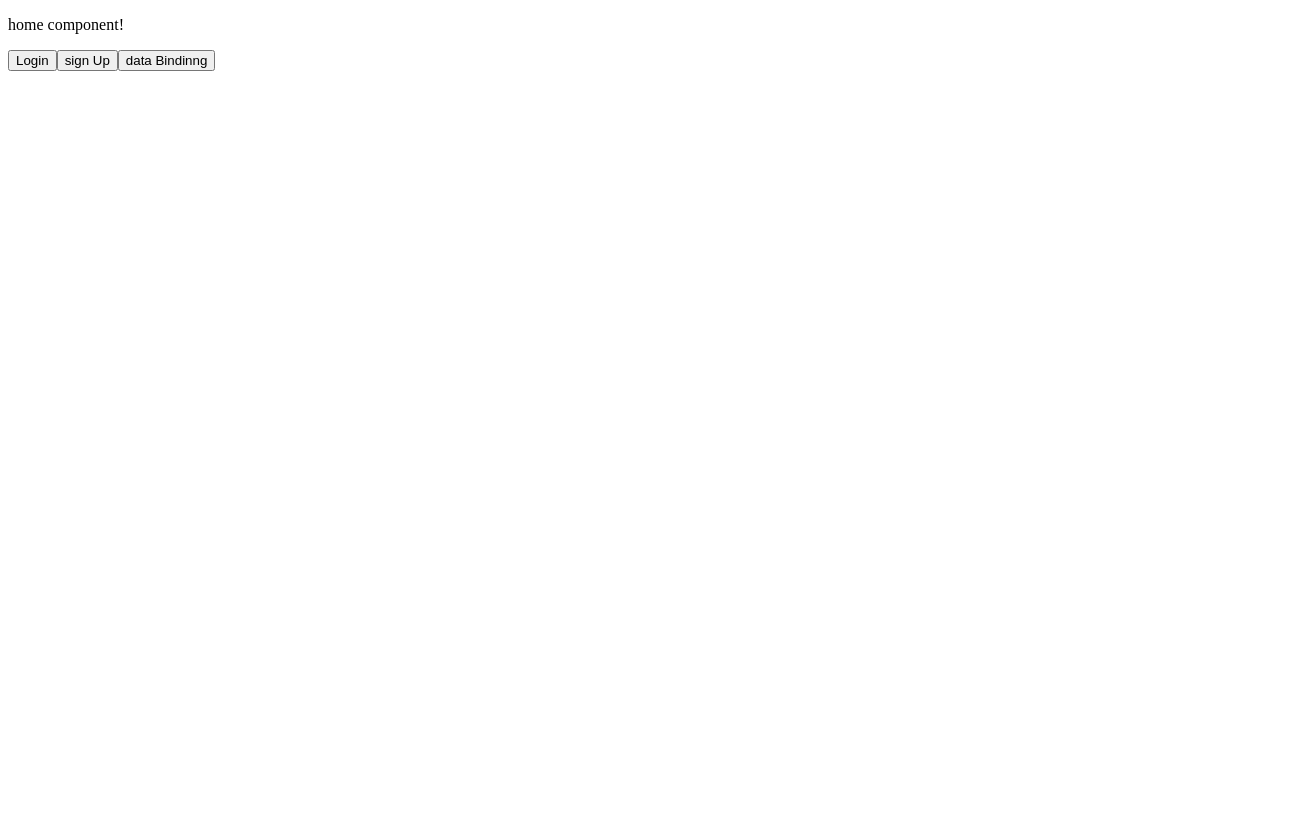
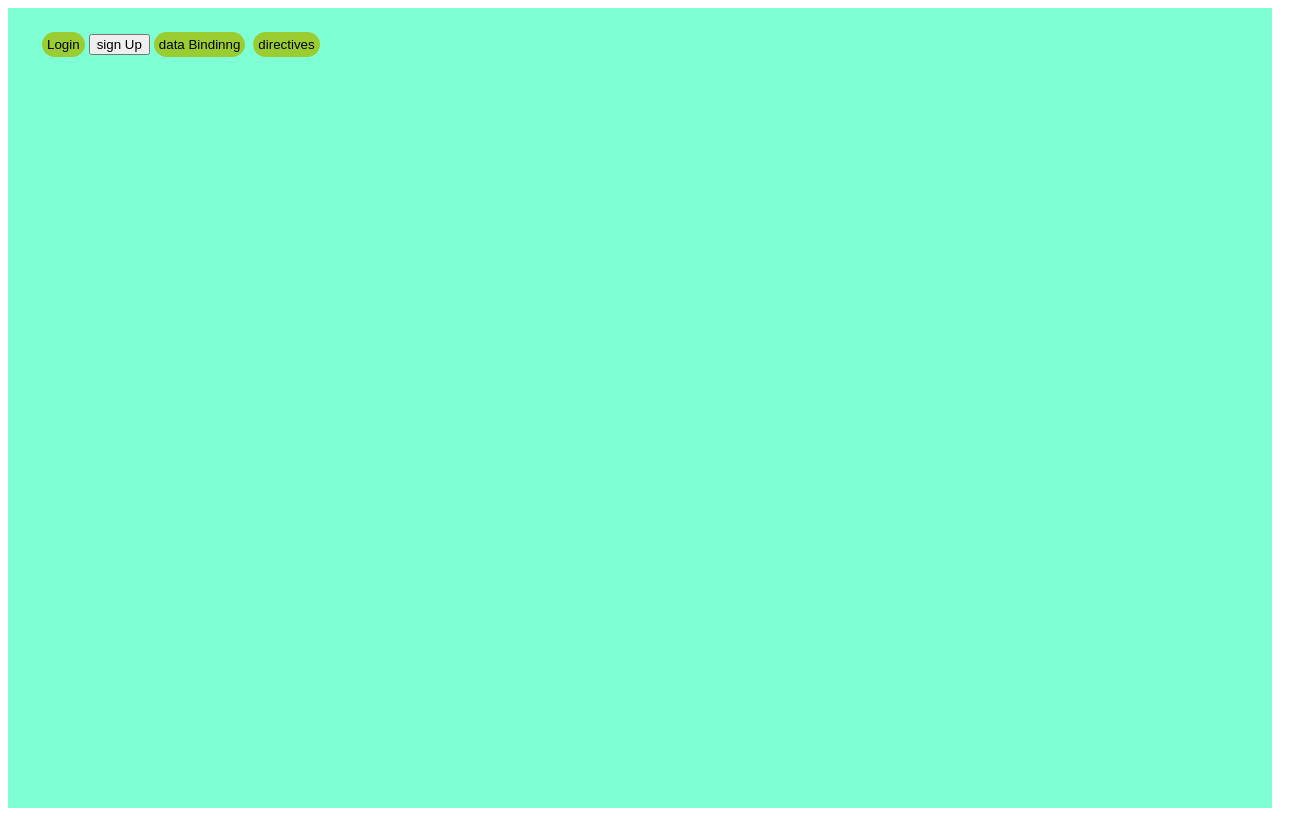
Before and after one commit to Jagrutij300/jspractice, an Angular app in the folder myProject/: page / in a window 1280 px wide. Shown: the whole page, 1302 px wide, since content can reach past the window. Built offline with nearby package versions, Linux system fonts and the light colour scheme.

Commit message:
twoWayDataBinding

```diff
--- a/myProject/src/app/app-routing.module.ts
+++ b/myProject/src/app/app-routing.module.ts
@@ -4,12 +4,14 @@ import { HomeComponent } from './home/home.component';
 import { LoginComponent } from './login/login.component';
 import { SignUpComponent } from './sign-up/sign-up.component';
 import { DatabindingComponent } from './databinding/databinding.component';
+import { DirectivesComponent } from './directives/directives.component';
 
 const routes: Routes = [
   { path : '' , component : HomeComponent},
  { path:'login', component : LoginComponent},
 { path :'sign Up', component : SignUpComponent},
 {path : 'databinding', component : DatabindingComponent},
+{path : "directives", component : DirectivesComponent},
 ];
 
 @NgModule({
--- a/myProject/src/app/app.module.ts
+++ b/myProject/src/app/app.module.ts
@@ -7,6 +7,8 @@ import { HomeComponent } from './home/home.component';
 import { LoginComponent } from './login/login.component';
 import { SignUpComponent } from './sign-up/sign-up.component';
 import { DatabindingComponent } from './databinding/databinding.component';
+import { FormsModule } from '@angular/forms';
+import { DirectivesComponent } from './directives/directives.component';
 
 
 @NgModule({
@@ -17,11 +19,13 @@ import { DatabindingComponent } from './databinding/databinding.component';
     LoginComponent,
     SignUpComponent,
     DatabindingComponent,
+    DirectivesComponent,
 
   ],
   imports: [
     BrowserModule,
-    AppRoutingModule
+    AppRoutingModule,
+    FormsModule
   ],
   providers: [],
   bootstrap: [AppComponent]
--- a/myProject/src/app/databinding/databinding.component.html
+++ b/myProject/src/app/databinding/databinding.component.html
@@ -6,3 +6,35 @@
 <!-- <div>{{schoolName = 'Holy Cross School'}}</div> -->
 
 <!-- we can used equality operator with interpolation -->
+<!-- <div>{{amount == 19000}}</div>   overlaping of num and string data type error-->
+<!-- == equality operator cheak data not a data type -->
+<!-- <div>{{amount === 20000}}</div>
+=== equality operator cheak data and data type also -->
+<div>{{amount === 20000}}</div> <!--false bcz error ts file have number valkue differance and here value differance-->
+
+
+<!-- we can write here expression also -->
+<div>{{30*2}}</div>
+<div>{{amount*2}}</div> <!--expression allowed-->
+
+<p>{{!isMatch}}</p> <!--not allowed-->
+
+<!-- <p>{{x++}}</p> increament decrement not allowed in interpolation
+ -->
+
+
+ <!-- property binding -->
+<input type="text" [value]="name">Enter Name
+
+
+<!-- event binding -->
+<button (click)="ClickEvent()">Click Event</button>
+<br>
+{{ClickEventData}}
+<br>
+
+
+<!--two way databinding-->
+<input type = "text" [(ngModel)] = "city">Enter City
+<br>
+Entered City = {{city}}
--- a/myProject/src/app/databinding/databinding.component.ts
+++ b/myProject/src/app/databinding/databinding.component.ts
@@ -17,9 +17,19 @@ export class DatabindingComponent {
 
 
   data : any = "we are learning string interpolation";
-  amount : number = 89832473;
-  // schoolName! : string ;
+  amount : number = 900000;
+  schoolName! : string ;
+// x=7;
+ClickEventData:any;
+name = "jagruti...";
+city:any ="satara";
+
+
+  isMatch =true;
   test(){
     return 50;
   }
+  ClickEvent(){
+  this.ClickEventData = 989898;
+  }
 }
--- /dev/null
+++ b/myProject/src/app/directives/directives.component.html
@@ -0,0 +1 @@
+<p>directives works!</p>
--- a/myProject/src/app/home/home.component.css
+++ b/myProject/src/app/home/home.component.css
@@ -0,0 +1,16 @@
+.div-Container{
+    background-color: aquamarine;
+    height: 800px;
+}
+.btn{
+    background-color: yellowgreen;
+    padding: 5px 5px;
+    margin: 4px;
+    border: none;
+    border-radius: 15px;
+}
+.main{
+    position: relative;
+    top: 20px;
+    left : 30px;
+}
--- a/myProject/src/app/home/home.component.html
+++ b/myProject/src/app/home/home.component.html
@@ -1,4 +1,8 @@
-<p>home component!</p>
-<button routerLink ="/login">Login</button>
-<button (click) = "SignUpCompo()" >sign Up</button>
-<button routerLink ="/databinding">data Bindinng</button>
+<div class="div-Container">
+    <div class="main">
+        <button routerLink="/login" class='btn'>Login</button>
+        <button (click)="SignUpCompo()">sign Up</button>
+        <button routerLink="/databinding" class='btn'>data Bindinng</button>
+        <button (click)="directives()" class='btn'>directives</button>
+    </div>
+</div>
--- a/myProject/src/app/home/home.component.ts
+++ b/myProject/src/app/home/home.component.ts
@@ -33,5 +33,8 @@ export class HomeComponent { // componenet class : property ,constructor, life c
       console.log("test calling...");
 
      }
+     directives(){
+      this.router.navigateByUrl('DirectivesComponent');
+     }
 
 }
```
Also changed, not shown: myProject/src/app/directives/directives.component.ts (added, +11 -0 lines), myProject/src/app/directives/directives.component.css (added), 1 other file (tests, documents, lock files or other folders).
